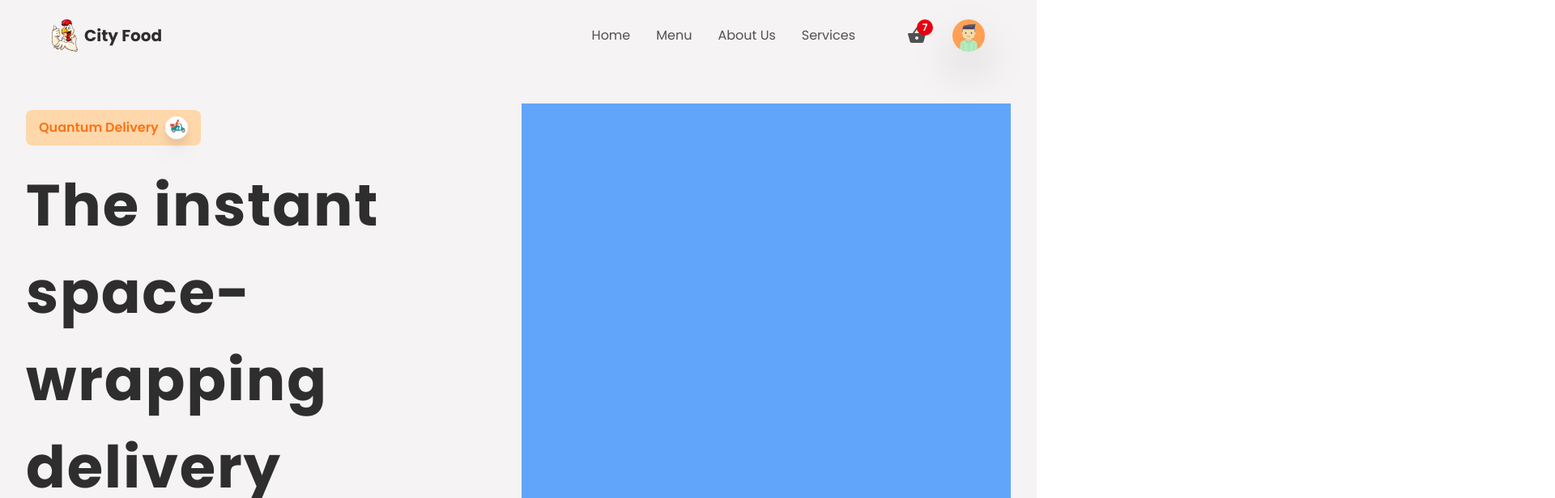
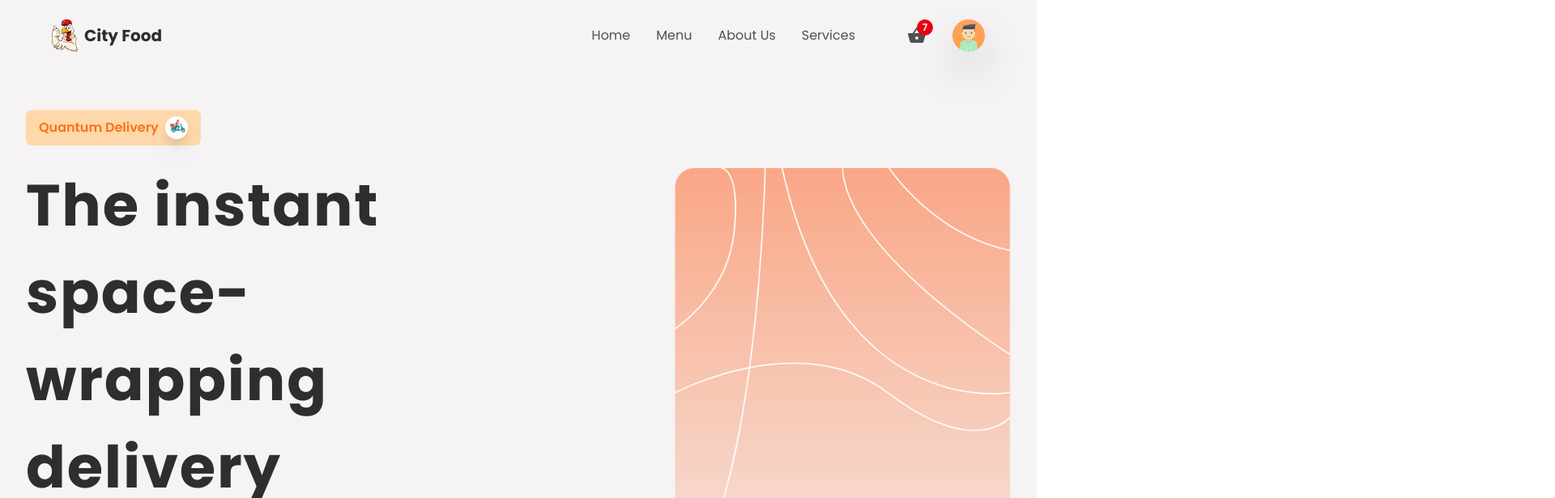
Before and after one commit to codingEzio/project-fooddelivery-app, a React (Create React App) app: page / in a window 1280 px wide. Shown: the top 616 px of the page at 81% size, 1920 px wide, since content can reach past the window. Built offline with nearby package versions, Linux system fonts and the light colour scheme; no server answers.

Commit message:
feat: A big banner photo at the right side

```diff
--- a/src/components/HomeContainer.jsx
+++ b/src/components/HomeContainer.jsx
@@ -1,6 +1,7 @@
 import React from 'react';
 
 import Delivery from '../img/delivery.png';
+import HeroBg from '../img/heroBg.png';
 
 const HomeContainer = () => {
   return (
@@ -42,7 +43,15 @@ const HomeContainer = () => {
         </button>
       </div>
 
-      <div className="py-2 bg-blue-400 flex-1"></div>
+      <div className="py-2 flex flex-1 items-center">
+        <img
+          src={HeroBg}
+          className="ml-auto h-650"
+          alt="Home page background"
+        />
+
+        <div className="w-full h-full absolute flex items-center justify-center"></div>
+      </div>
     </section>
   );
 };
--- a/src/index.css
+++ b/src/index.css
@@ -7,13 +7,15 @@
 }
 
 body {
-  font-family: "Poppins", sans-serif, -apple-system, BlinkMacSystemFont,
-  "Segoe UI", Roboto, Oxygen, Ubuntu, Cantarell, "Open Sans", "Helvetica Neue",
-  sans-serif;
+  font-family: 'Poppins', sans-serif, -apple-system, BlinkMacSystemFont,
+    'Segoe UI', Roboto, Oxygen, Ubuntu, Cantarell, 'Open Sans', 'Helvetica Neue',
+    sans-serif;
 }
 
-html, body {
+html,
+body {
   scroll-behavior: smooth;
+  overflow-x: hidden;
 }
 
 @tailwind base;
```
